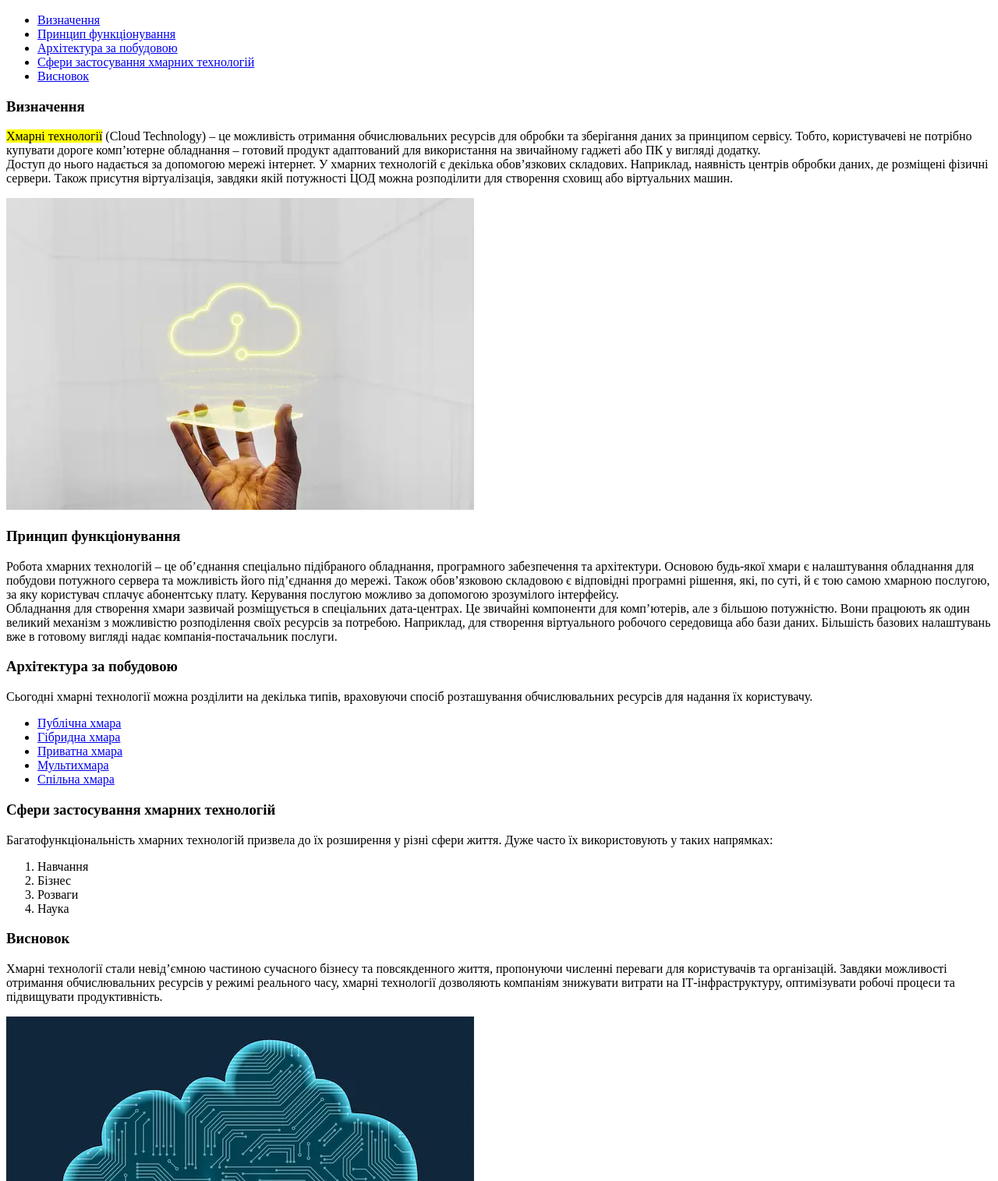
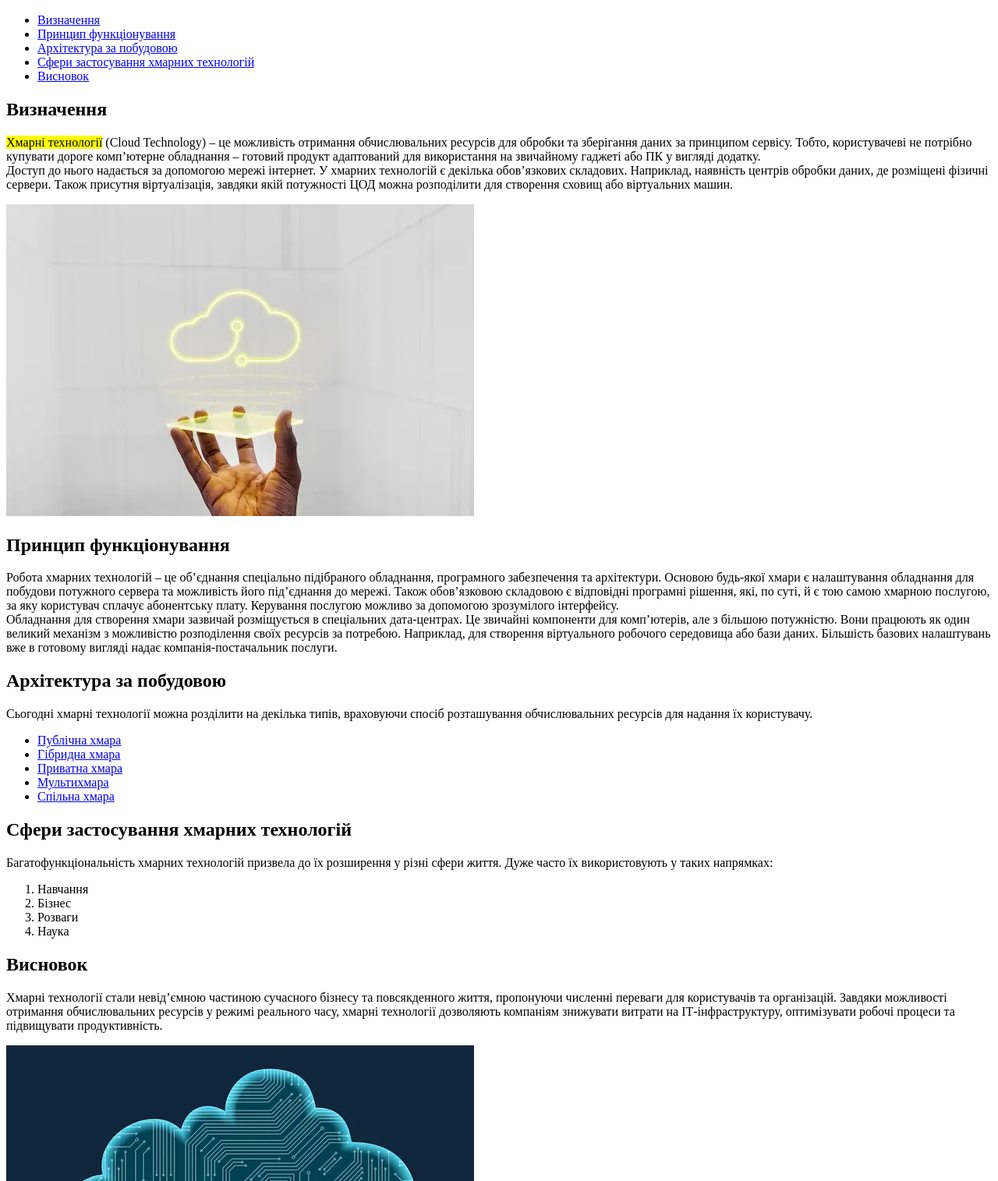
Before and after one commit to nxlf0/homeworks, a plain HTML site: page lesson_02/index.html in a window 1280 px wide. Shown: the part 110-1625 px from the top of the page at 78% size. Drawn offline with Linux system fonts and the light colour scheme.

Commit message:
Update index.html

```diff
--- a/lesson_02/index.html
+++ b/lesson_02/index.html
@@ -21,7 +21,7 @@
             </ul>
         </header>
         <main>
-            <h3 id="block_1">Визначення</h3>
+            <h2 id="block_1">Визначення</h2>
             <div><p><mark>Хмарні технології</mark> (Сloud
                     Technology) – це можливість отримання обчислювальних
                     ресурсів для обробки та зберігання даних за принципом
@@ -37,9 +37,9 @@
                     потужності ЦОД можна розподілити для створення сховищ або
                     віртуальних машин.</p>
                 <img src="img/hmarni-tehnologiyi-shho-cze-take.webp"
-                    alt="хмара">
+                    alt="рука тримає прозорий планшет, над яким зображено жовту хмару з цифровими схемами">
             </div>
-            <h3 id="block_2">Принцип функціонування</h3>
+            <h2 id="block_2">Принцип функціонування</h2>
             <p>Робота хмарних технологій – це об’єднання спеціально підібраного
                 обладнання, програмного забезпечення та архітектури. Основою
                 будь-якої хмари є налаштування обладнання для побудови потужного
@@ -55,7 +55,7 @@
                 потребою. Наприклад, для створення віртуального робочого
                 середовища або бази даних. Більшість базових налаштувань вже в
                 готовому вигляді надає компанія-постачальник послуги.</p>
-            <h3 id="block_3">Архітектура за побудовою</h3>
+            <h2 id="block_3">Архітектура за побудовою</h2>
             <p>Сьогодні хмарні технології можна розділити на декілька типів,
                 враховуючи спосіб розташування обчислювальних ресурсів для
                 надання їх користувачу.</p>
@@ -83,8 +83,8 @@
                         href="https://ucloud.ua/hmarni-tehnologiyi-shho-cze-take/#%D1%81%D0%BF%D1%96%D0%BB%D1%8C%D0%BD%D0%B0-%D1%85%D0%BC%D0%B0%D1%80%D0%B0">Спільна
                         хмара</a></li>
             </ul>
-            <h3 id="block_4">Сфери застосування хмарних
-                технологій</h3>
+            <h2 id="block_4">Сфери застосування хмарних
+                технологій</h2>
             <p>Багатофункціональність хмарних технологій призвела до їх
                 розширення у різні сфери життя. Дуже часто їх
                 використовують у
@@ -95,7 +95,7 @@
                 <li>Розваги</li>
                 <li>Наука</li>
             </ol>
-            <h3 id="block_5">Висновок</h3>
+            <h2 id="block_5">Висновок</h2>
             <p>Хмарні технології стали невід’ємною частиною сучасного
                 бізнесу та
                 повсякденного життя, пропонуючи численні переваги для
@@ -107,7 +107,7 @@
                 підвищувати
                 продуктивність.</p>
             <img src="img/hmarni-tehnologiyi-2.webp"
-                alt="хмара">
+                alt="хмара з електронними схемами, з якої ллється дощ із двійкових чисел на яскраве нічне місто">
         </main>
         <footer>
             <a target="_blank"
@@ -116,4 +116,5 @@
         </footer>
     </body>
 
+
 </html>
```
